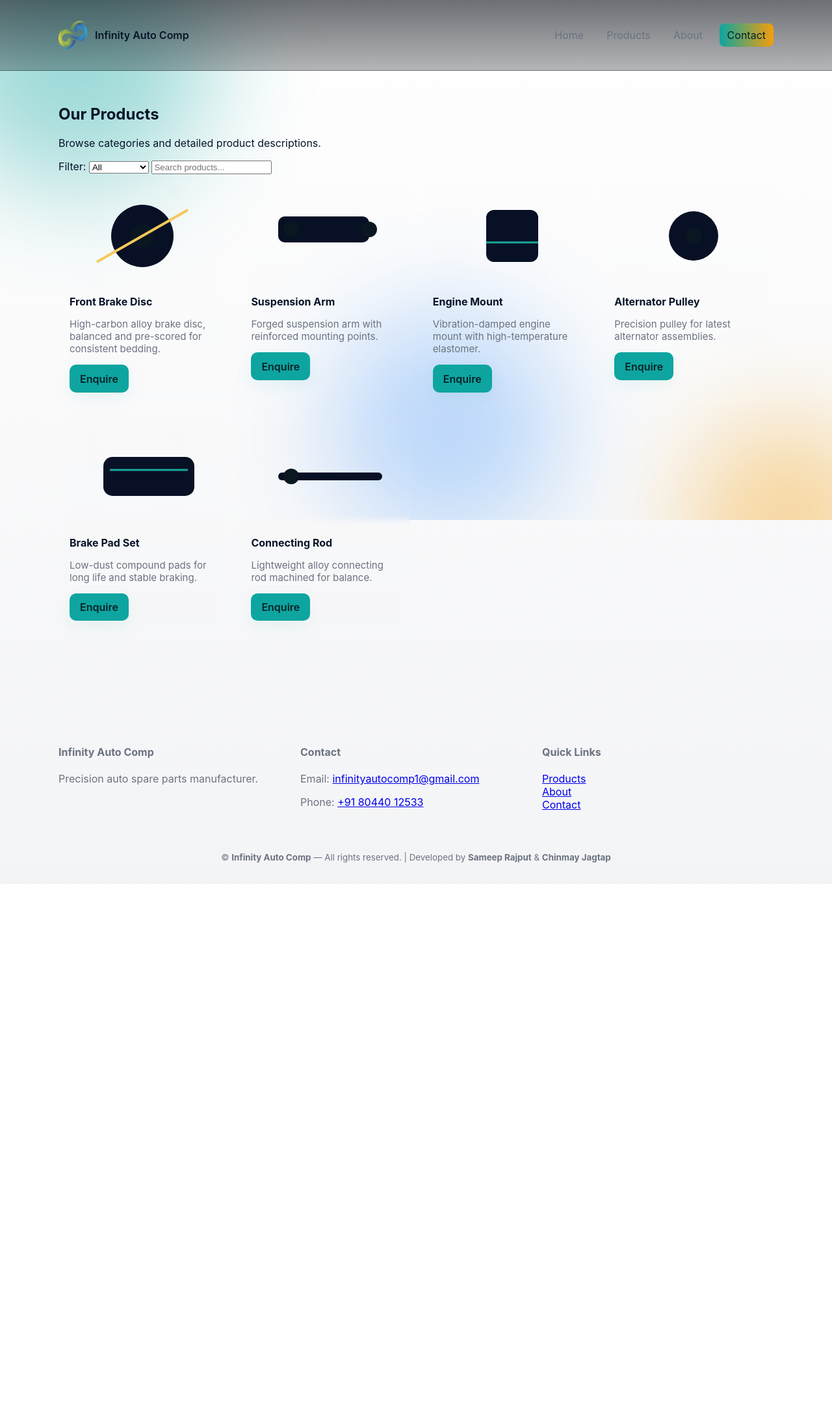
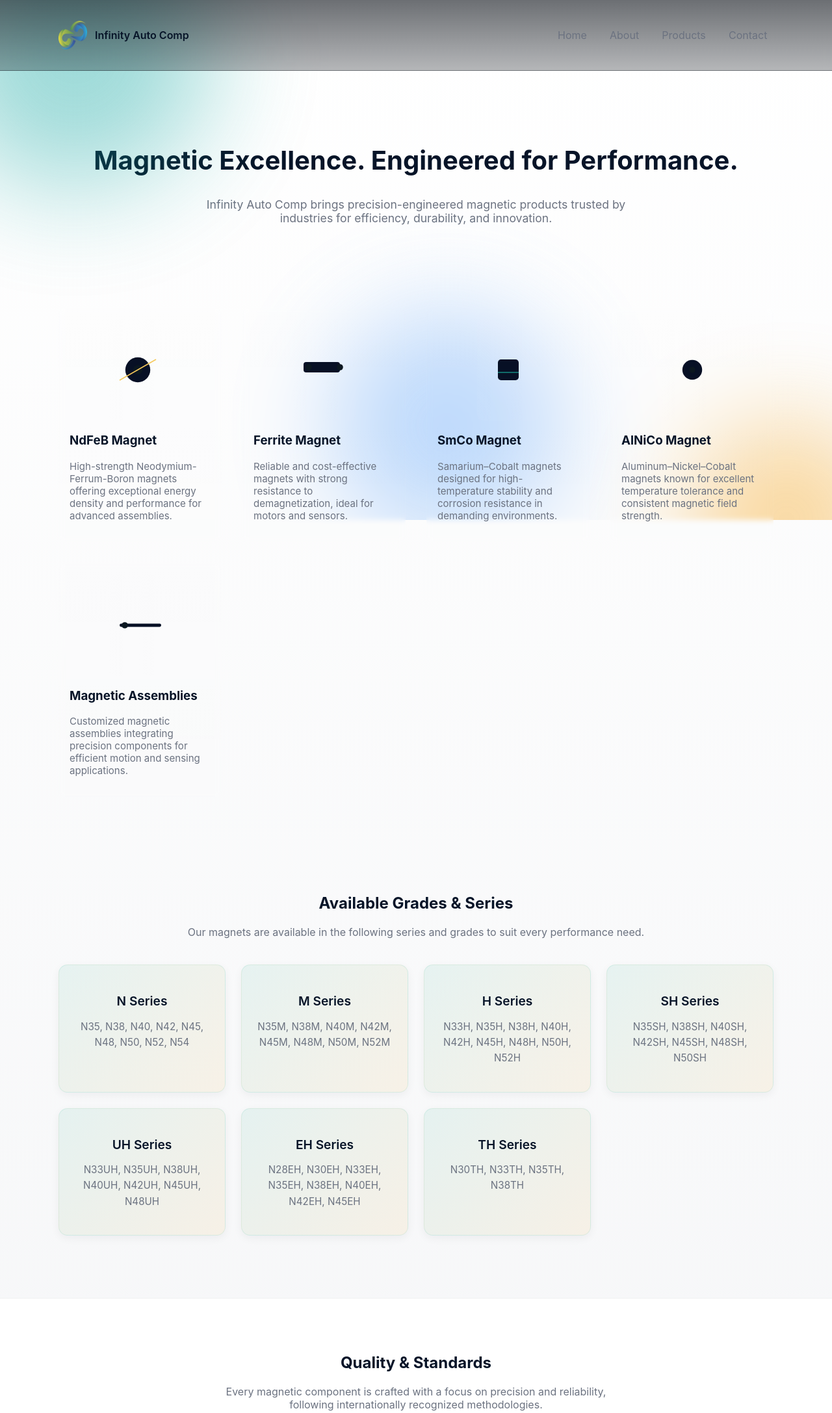
Before and after one commit to chinmayjagtap/infinityauto-light, a plain HTML site: page products.html in a window 1280 px wide. Shown: the top 2174 px of the page at 65% size. Before the commit the page ends 1360 px from the top, so only its background shows below. Drawn offline with Linux system fonts and the light colour scheme.

Commit message:
products added init

```diff
--- a/css/style.css
+++ b/css/style.css
@@ -485,3 +485,29 @@ body {
   left: calc(100% * var(--randX, .5));
   transition: transform 0.2s linear;
 }
+
+.grade-card {
+  background: linear-gradient(135deg, rgba(14,165,132,0.08), rgba(245,158,11,0.08));
+  border: 1px solid rgba(14,165,132,0.1);
+  border-radius: var(--radius);
+  padding: 1.5rem;
+  text-align: center;
+  transition: all 0.3s ease;
+  box-shadow: 0 4px 14px rgba(11,17,36,0.05);
+}
+.grade-card:hover {
+  transform: translateY(-6px);
+  box-shadow: 0 10px 28px rgba(14,165,132,0.15);
+  background: linear-gradient(135deg, rgba(14,165,132,0.15), rgba(245,158,11,0.15));
+}
+.grade-card h3 {
+  margin-bottom: 0.8rem;
+  color: #071428;
+  font-weight: 600;
+  font-size: 1.2rem;
+}
+.grade-card p {
+  color: var(--muted);
+  font-size: 0.95rem;
+  line-height: 1.6;
+}
--- a/products.html
+++ b/products.html
@@ -3,11 +3,12 @@
 <head>
   <meta charset="UTF-8">
   <meta name="viewport" content="width=device-width, initial-scale=1.0">
-  <title>Products – Infinity Auto Comp</title>
+  <title>Magnetic Products – Infinity Auto Comp</title>
   <link rel="stylesheet" href="css/style.css">
   <script defer src="js/main.js"></script>
 </head>
 <body>
+  <!-- Animated Background -->
   <div class="bg-orbs">
     <div class="orb orb1"></div>
     <div class="orb orb2"></div>
@@ -22,48 +23,114 @@
       </a>
       <nav class="nav">
         <a href="index.html" class="nav-link">Home</a>
-        <a href="products.html" class="nav-link">Products</a>
         <a href="about.html" class="nav-link">About</a>
-        <a href="contact.html" class="nav-link cta">Contact</a>
+        <a href="products.html" class="nav-link active">Products</a>
+        <a href="contact.html" class="nav-link">Contact</a>
       </nav>
-
-      <div id="hamburger" class="hamburger">
-        <span></span><span></span><span></span>
-      </div>
     </div>
-
-    <nav id="mobileNav" class="mobile-nav">
-      <ul>
-        <li><a href="index.html">Home</a></li>
-        <li><a href="products.html">Products</a></li>
-        <li><a href="about.html">About</a></li>
-        <li><a href="contact.html">Contact</a></li>
-      </ul>
-    </nav>
-    <div id="overlay" class="overlay"></div>
   </header>
 
-  <main class="container products-page fade-up">
-    <section class="section-header fade-up">
-      <h1>Our Products</h1>
-      <p>Browse categories and detailed product descriptions.</p>
+  <main>
+    <!-- Hero -->
+    <section class="hero" style="text-align:center; padding:5rem 1rem;">
+      <h2 style="font-size:2.5rem; font-weight:700; color:#071428;">Magnetic Excellence. Engineered for Performance.</h2>
+      <p style="max-width:700px; margin:1rem auto; color:var(--muted); font-size:1.1rem;">
+        Infinity Auto Comp brings precision-engineered magnetic products trusted by industries for efficiency, durability, and innovation.
+      </p>
     </section>
 
-    <section class="product-section fade-up">
-      <div class="filters">
-        <label>Filter:
-          <select id="category-filter">
-            <option value="all">All</option>
-            <option value="engine">Engine</option>
-            <option value="suspension">Suspension</option>
-            <option value="brake">Brake</option>
-            <option value="electrical">Electrical</option>
-          </select>
-        </label>
-        <input id="search" placeholder="Search products..." />
+    <!-- Product Grid -->
+    <section class="product-grid container" style="display:grid; grid-template-columns:repeat(auto-fit,minmax(250px,1fr)); gap:2rem; padding:2rem 1rem;">
+      <div class="card">
+        <img src="img/product-disc.svg" alt="NdFeB Magnet" style="width:80px; margin:auto; display:block;">
+        <h3>NdFeB Magnet</h3>
+        <p>High-strength Neodymium-Ferrum-Boron magnets offering exceptional energy density and performance for advanced assemblies.</p>
       </div>
+      <div class="card">
+        <img src="img/product-arm.svg" alt="Ferrite Magnet" style="width:80px; margin:auto; display:block;">
+        <h3>Ferrite Magnet</h3>
+        <p>Reliable and cost-effective magnets with strong resistance to demagnetization, ideal for motors and sensors.</p>
+      </div>
+      <div class="card">
+        <img src="img/product-mount.svg" alt="SmCo Magnet" style="width:80px; margin:auto; display:block;">
+        <h3>SmCo Magnet</h3>
+        <p>Samarium–Cobalt magnets designed for high-temperature stability and corrosion resistance in demanding environments.</p>
+      </div>
+      <div class="card">
+        <img src="img/product-pulley.svg" alt="AlNiCo Magnet" style="width:80px; margin:auto; display:block;">
+        <h3>AlNiCo Magnet</h3>
+        <p>Aluminum–Nickel–Cobalt magnets known for excellent temperature tolerance and consistent magnetic field strength.</p>
+      </div>
+      <div class="card">
+        <img src="img/product-rod.svg" alt="Magnetic Assemblies" style="width:80px; margin:auto; display:block;">
+        <h3>Magnetic Assemblies</h3>
+        <p>Customized magnetic assemblies integrating precision components for efficient motion and sensing applications.</p>
+      </div>
+    </section>
 
-      <div class="product-grid" id="product-grid"></div>
+    <!-- Magnet Grades - Card Style -->
+    <section class="grades-section" style="padding:4rem 1rem; background:transparent;">
+      <div class="container" style="max-width:1100px; margin:auto;">
+        <h2 style="text-align:center;">Available Grades & Series</h2>
+        <p style="text-align:center; color:var(--muted); margin-bottom:2.5rem;">
+          Our magnets are available in the following series and grades to suit every performance need.
+        </p>
+
+        <div class="grade-grid" style="display:grid; grid-template-columns:repeat(auto-fit,minmax(230px,1fr)); gap:1.5rem;">
+          <div class="grade-card">
+            <h3>N Series</h3>
+            <p>N35, N38, N40, N42, N45, N48, N50, N52, N54</p>
+          </div>
+          <div class="grade-card">
+            <h3>M Series</h3>
+            <p>N35M, N38M, N40M, N42M, N45M, N48M, N50M, N52M</p>
+          </div>
+          <div class="grade-card">
+            <h3>H Series</h3>
+            <p>N33H, N35H, N38H, N40H, N42H, N45H, N48H, N50H, N52H</p>
+          </div>
+          <div class="grade-card">
+            <h3>SH Series</h3>
+            <p>N35SH, N38SH, N40SH, N42SH, N45SH, N48SH, N50SH</p>
+          </div>
+          <div class="grade-card">
+            <h3>UH Series</h3>
+            <p>N33UH, N35UH, N38UH, N40UH, N42UH, N45UH, N48UH</p>
+          </div>
+          <div class="grade-card">
+            <h3>EH Series</h3>
+            <p>N28EH, N30EH, N33EH, N35EH, N38EH, N40EH, N42EH, N45EH</p>
+          </div>
+          <div class="grade-card">
+            <h3>TH Series</h3>
+            <p>N30TH, N33TH, N35TH, N38TH</p>
+          </div>
+        </div>
+      </div>
+    </section>
+
+
+    <!-- Quality Standards -->
+    <section class="quality-section" style="text-align:center; padding:4rem 1rem; background:var(--card); border-top:1px solid rgba(11,17,36,0.06);">
+      <h2>Quality & Standards</h2>
+      <p style="max-width:650px; margin:1rem auto; color:var(--muted);">
+        Every magnetic component is crafted with a focus on precision and reliability, following internationally recognized methodologies.
+      </p>
+      <div style="display:flex; flex-wrap:wrap; justify-content:center; gap:1.5rem; margin-top:2rem;">
+        <div class="quality-item">APQP</div>
+        <div class="quality-item">FMEA</div>
+        <div class="quality-item">MSA</div>
+        <div class="quality-item">SPC</div>
+        <div class="quality-item">DFSS</div>
+        <div class="quality-item">DOE</div>
+      </div>
+    </section>
+
+    <!-- CTA -->
+    <section style="text-align:center; padding:4rem 1rem;">
+      <h3>Need custom magnetic solutions?</h3>
+      <p>Our engineering team delivers tailored magnet assemblies for automotive and industrial innovation.</p>
+      <a href="contact.html" class="btn" style="margin-top:1rem;">Contact Us</a>
     </section>
   </main>
 
```
Also changed, not shown: index.html (+8 -8 lines).
